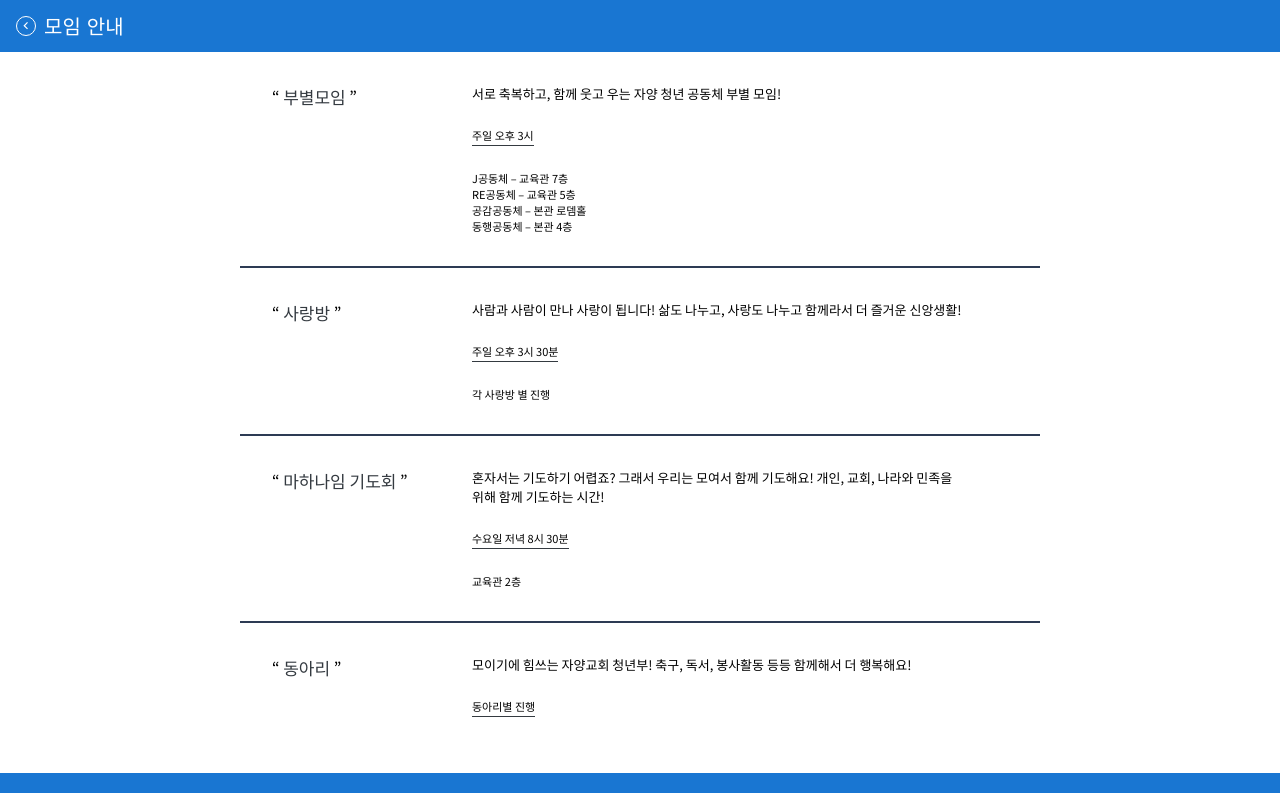
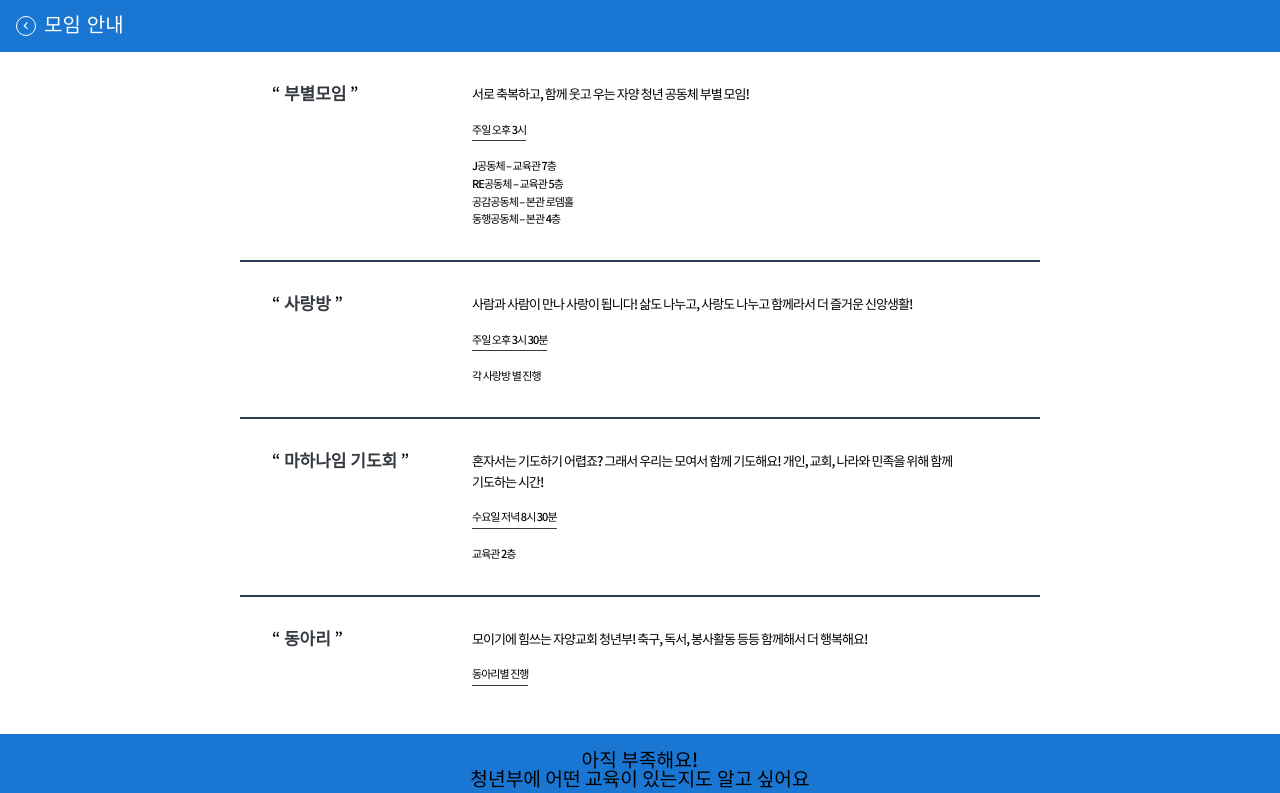
Before and after one commit to DublinCity/jayang-front, a React (Create React App) app: page /gathering in a window 1280 px wide. Shown: the top 793 px of the page. Built offline with nearby package versions, Linux system fonts and the light colour scheme; a web font is replaced by a local one.

Commit message:
styleDiv 수정 및 font-weight 수정

```diff
--- a/public/index.html
+++ b/public/index.html
@@ -21,7 +21,7 @@
     -->
     <title>ILURE / 자양청년부</title>
     <!-- <script type="text/javascript" src="//dapi.kakao.com/v2/maps/sdk.js?appkey=dd99f39781b1c2f98c07460d9d0059e6"></script> -->
-    <link href="https://fonts.googleapis.com/css?family=Noto+Sans+KR:100,300,400,500&display=swap&subset=korean" rel="stylesheet">
+    <link href="https://fonts.googleapis.com/css?family=Noto+Sans+KR:400,500,600&display=swap&subset=korean" rel="stylesheet">
     <link href="https://fonts.googleapis.com/css?family=Do+Hyeon&display=swap" rel="stylesheet">
     <link href="https://fonts.googleapis.com/css?family=Nanum+Brush+Script:400" rel="stylesheet">
   </head>
--- a/src/Gathering/index.tsx
+++ b/src/Gathering/index.tsx
@@ -35,6 +35,7 @@ const textArr = [
 
 const CommunityWrapper = styled(StyledDiv)`
 	font-family: 'Noto Sans KR', sans-serif;
+	font-weight: 500;
 	display: flex;
 	flex-direction: column;
 `;
@@ -72,11 +73,14 @@ const CellTitleWrap = styled(StyledDiv)`
 	display: flex;
 `;
 const CellTitleText = styled(StyledDiv)`
+	font-weight: 600;
 	word-break: keep-all;
 	color: #343a40;
 `;
 
 const CellDescWrap = styled(StyledDiv)`
+	line-height: 1.6;
+	letter-spacing: -0.06rem;
 	flex: 3;
 	display: flex;
 	flex-direction: column;
@@ -108,7 +112,7 @@ word-break: keep-all;
 `;
 
 const TimeInfo = styled(StyledDiv)`
-	margin: 1.5rem 0;
+	margin: 1rem 0;
 	padding-bottom: 2px;
 	border-bottom: 1px solid #343a40;
 	align-self: flex-start;
--- a/src/customComponent/index.ts
+++ b/src/customComponent/index.ts
@@ -10,8 +10,8 @@ type DivProps = {
 export const StyledDiv = styled.div.attrs((props: DivProps) => ({
 	textAlign: props.textAlign || 'left',
 	fontSize: props.fontSize || '1rem',
-	fontWeight: props.fontWeight || 'normal',
-	lineHeight: props.lineHeight || 'normal',
+	fontWeight: props.fontWeight || 'inherit',
+	lineHeight: props.lineHeight || 'inherit',
 	color: props.color || 'black',
 }))`
   text-align: ${props => props.textAlign};
```
